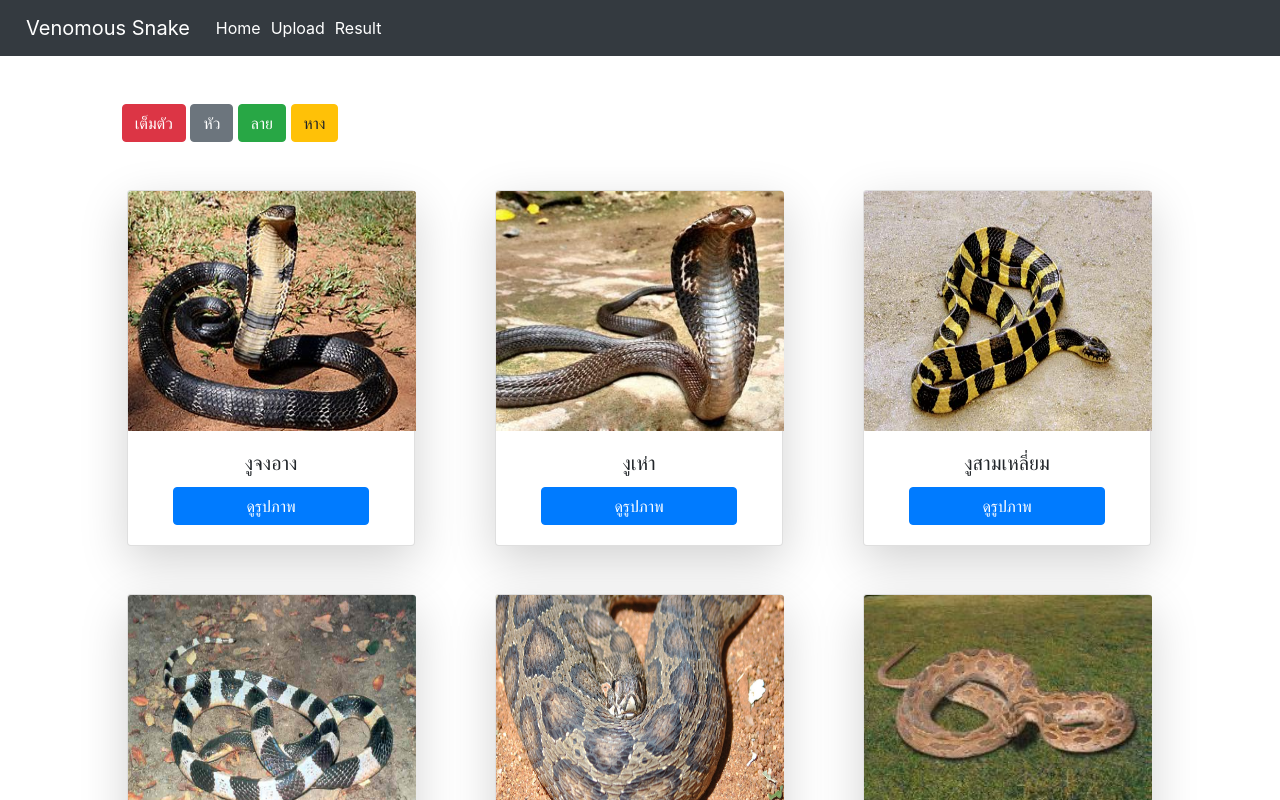
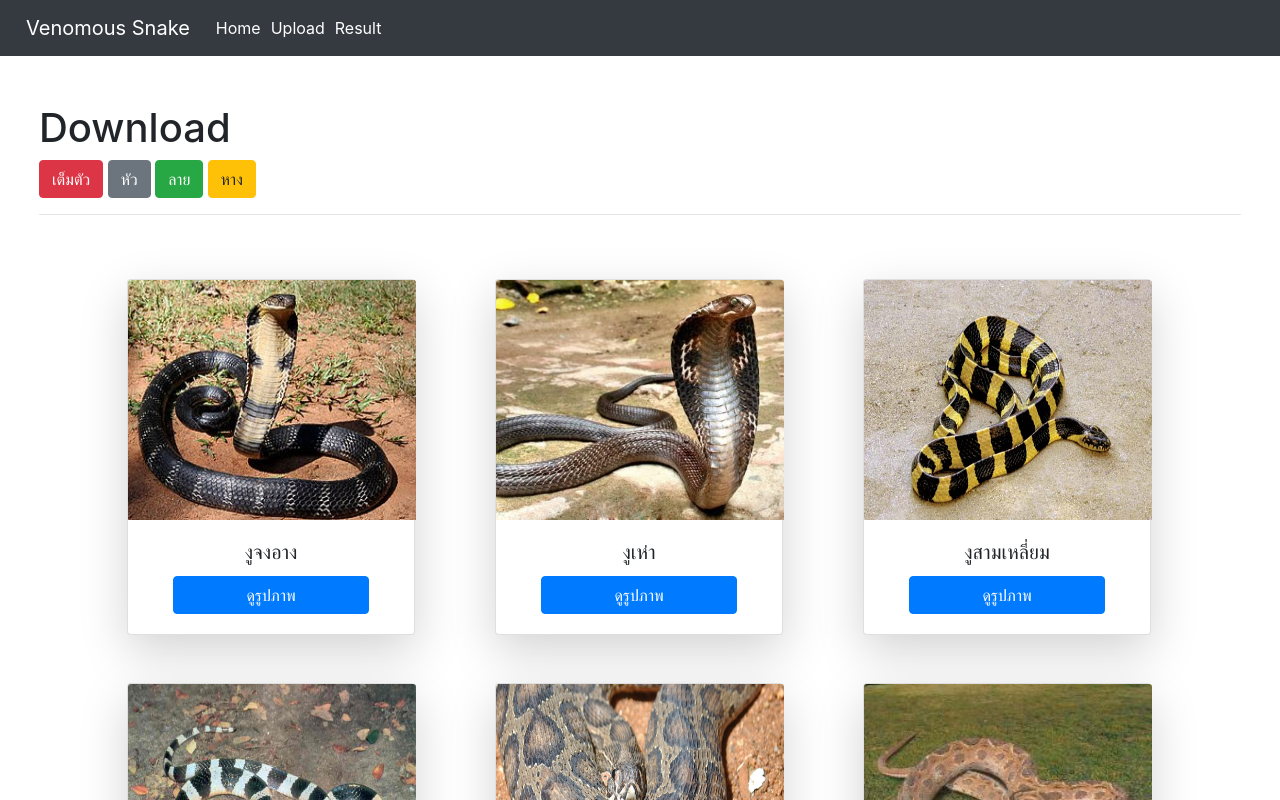
Before and after one commit to waleweewe12/senior-project-frontend, a React (Create React App) app: page /reviews in a window 1280 px wide. Shown: the top 800 px of the page. Built offline with nearby package versions, Linux system fonts and the light colour scheme.

Commit message:
add DownloadBar

```diff
--- a/src/components/DownloadBar.js
+++ b/src/components/DownloadBar.js
@@ -53,7 +53,8 @@ function DownloadBar(){
 
     return(
     <>
-        <Col className="mt-5 mx-4" lg={10}>
+        <Col className="mt-5 mx-4">
+            <h1>Download</h1>
             {/* <Button variant="danger">รูปภาพทั้งหมด</Button>{' '} */}
             <Button variant="danger" onClick={() => {downloadImage("fullBody")}}>เต็มตัว</Button>{' '}
             <Button variant="secondary" onClick={() => {downloadImage("head")}}>หัว</Button>{' '}
@@ -71,6 +72,7 @@ function DownloadBar(){
                 <ProgressBar now={downloadProgress} label={downloadProgress + '%'} />
             </>
             }
+            <hr/>
         </Col>
     </>
     )
```
